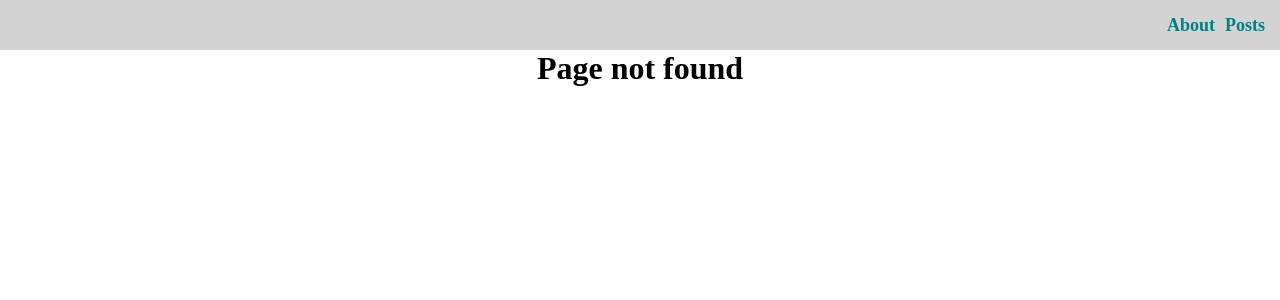
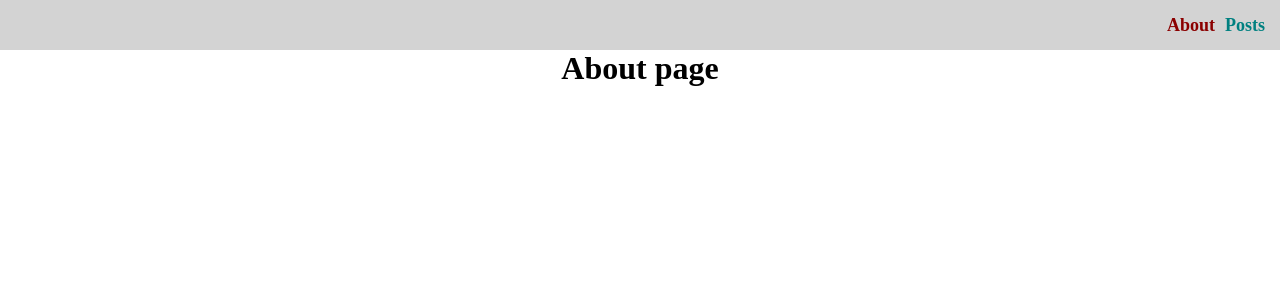
Before and after one commit to Katsiaryna-Andrabaila/react-app, a React (Create React App) app: page / in a window 1280 px wide. Before the commit this address led to /404. Shown: the top 300 px of the page. Built offline with nearby package versions, Linux system fonts and the light colour scheme.

Commit message:
fix: fix start route

```diff
--- a/src/components/AppRouter.jsx
+++ b/src/components/AppRouter.jsx
@@ -8,14 +8,13 @@ import PostPage from "../pages/PostPage";
 const AppRouter = () => {
   return (
     <Routes>
-        <Route path="/about" element={<About />} />
+      <Route path="/" element={<About />} />
       <Route path="/posts" element={<Posts />} />
       <Route path="/posts/:id" element={<PostPage />} />
       <Route path="/404" element={<NotFound />} />
       <Route path="/*" element={<Navigate to="/404" replace />} />
     </Routes>
-
-    )
+  );
 };
 
 export default AppRouter;
--- a/src/components/UI/navbar/MyNavbar.jsx
+++ b/src/components/UI/navbar/MyNavbar.jsx
@@ -1,18 +1,22 @@
-import { NavLink } from "react-router-dom"
+import { NavLink } from "react-router-dom";
 
 const MyNavbar = () => {
-    const setActive = ({isActive}) => ({
-        color: isActive ? 'darkred' : 'teal',
+  const setActive = ({ isActive }) => ({
+    color: isActive ? "darkred" : "teal",
   });
 
   return (
     <nav className="navbar">
       <div className="navbar__links">
-          <NavLink to="/about" style={setActive}>About</NavLink>
-          <NavLink to="/posts" style={setActive}>Posts</NavLink>
+        <NavLink to="/" style={setActive}>
+          About
+        </NavLink>
+        <NavLink to="/posts" style={setActive}>
+          Posts
+        </NavLink>
       </div>
     </nav>
-    )
+  );
 };
 
 export default MyNavbar;
```
Lines whose indentation alone changed are shown as unchanged.
